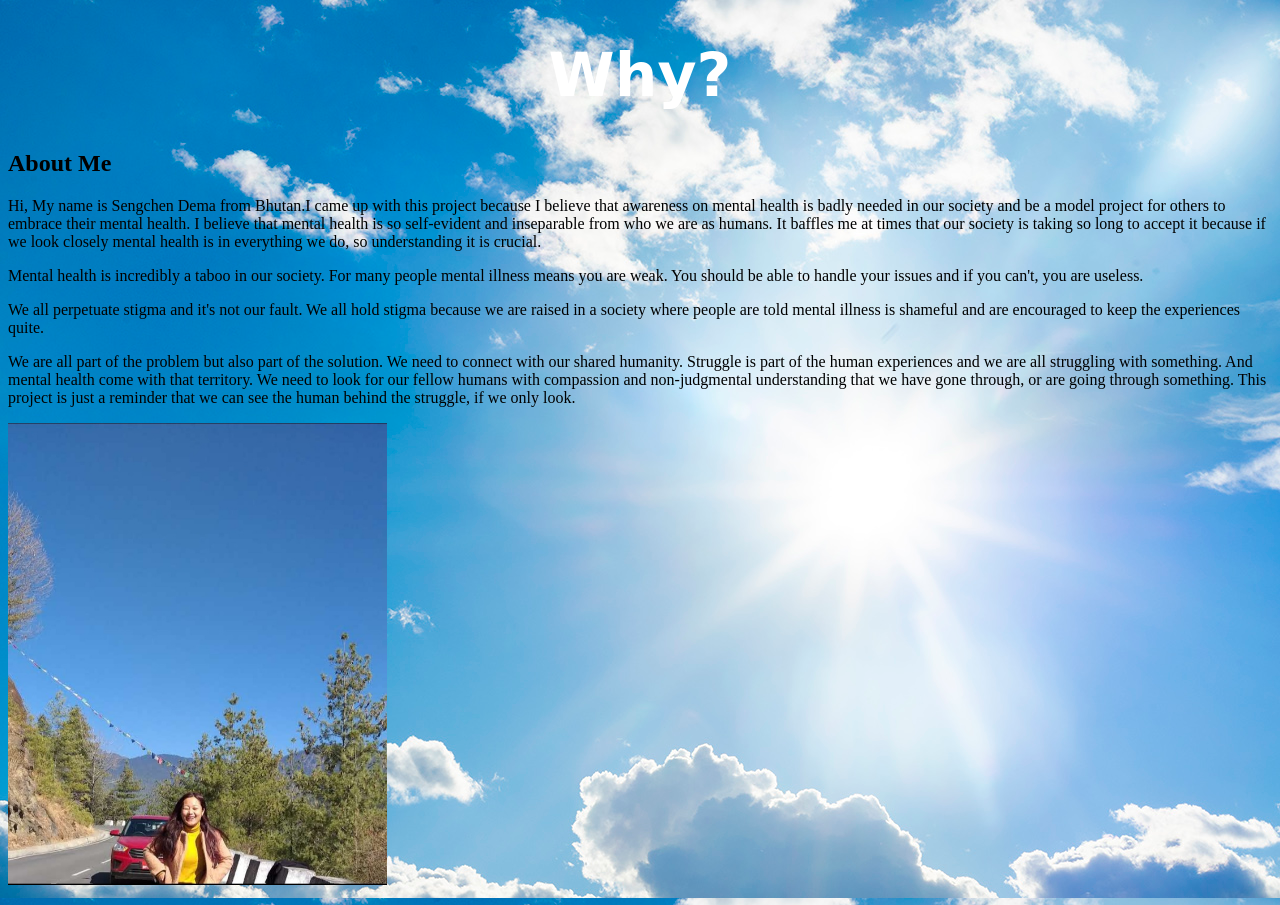
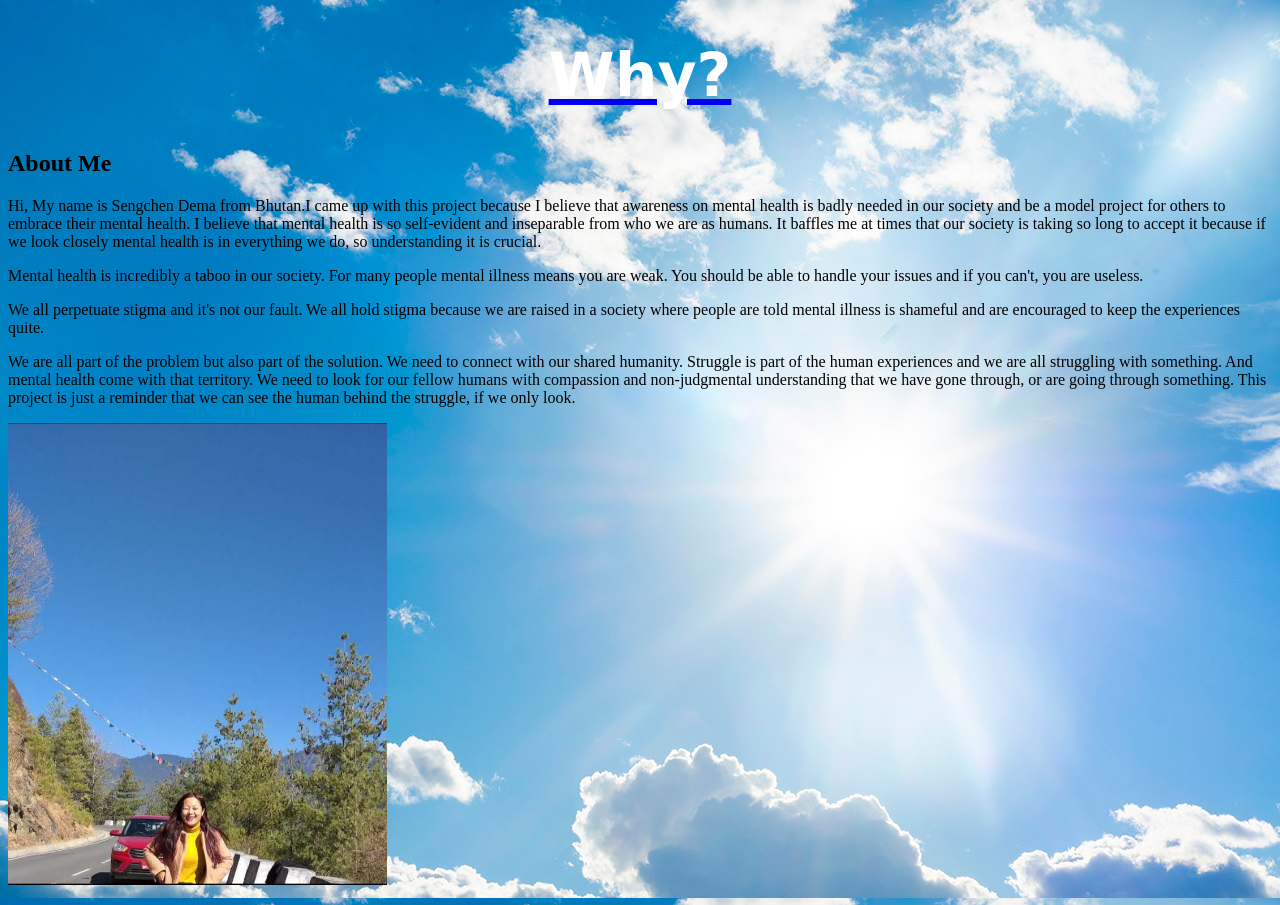
Before and after one commit to sengchen11/Cha-yam, a plain HTML site: page sengchen_sowcodershtml/AboutMe.html in a window 1280 px wide. Drawn offline with Linux system fonts and the light colour scheme.

Commit message:
7th commit

```diff
--- a/sengchen_sowcodershtml/AboutMe.html
+++ b/sengchen_sowcodershtml/AboutMe.html
@@ -7,7 +7,7 @@
       <link href="mystylesheet.css" rel="stylesheet">
   </head>
   <body id="AboutMeBodyTag">
-    <h1>Why?</h1>
+    <a href="index.html"><h1>Why?</h1></a>
     <h2>About Me</h2>
 
     <p> Hi, My name is Sengchen Dema from Bhutan.I came up with this project because I believe that awareness on mental health is badly needed in our society and be a model project for others to embrace their mental health. I believe that mental health is so self-evident and inseparable from who we are as humans. It baffles me at times that our society is taking so long to accept it because if we look closely mental health is in everything we do, so understanding it is crucial.
```
Also changed, not shown: sengchen_sowcodershtml/Articles.html (+1 -1 lines).
